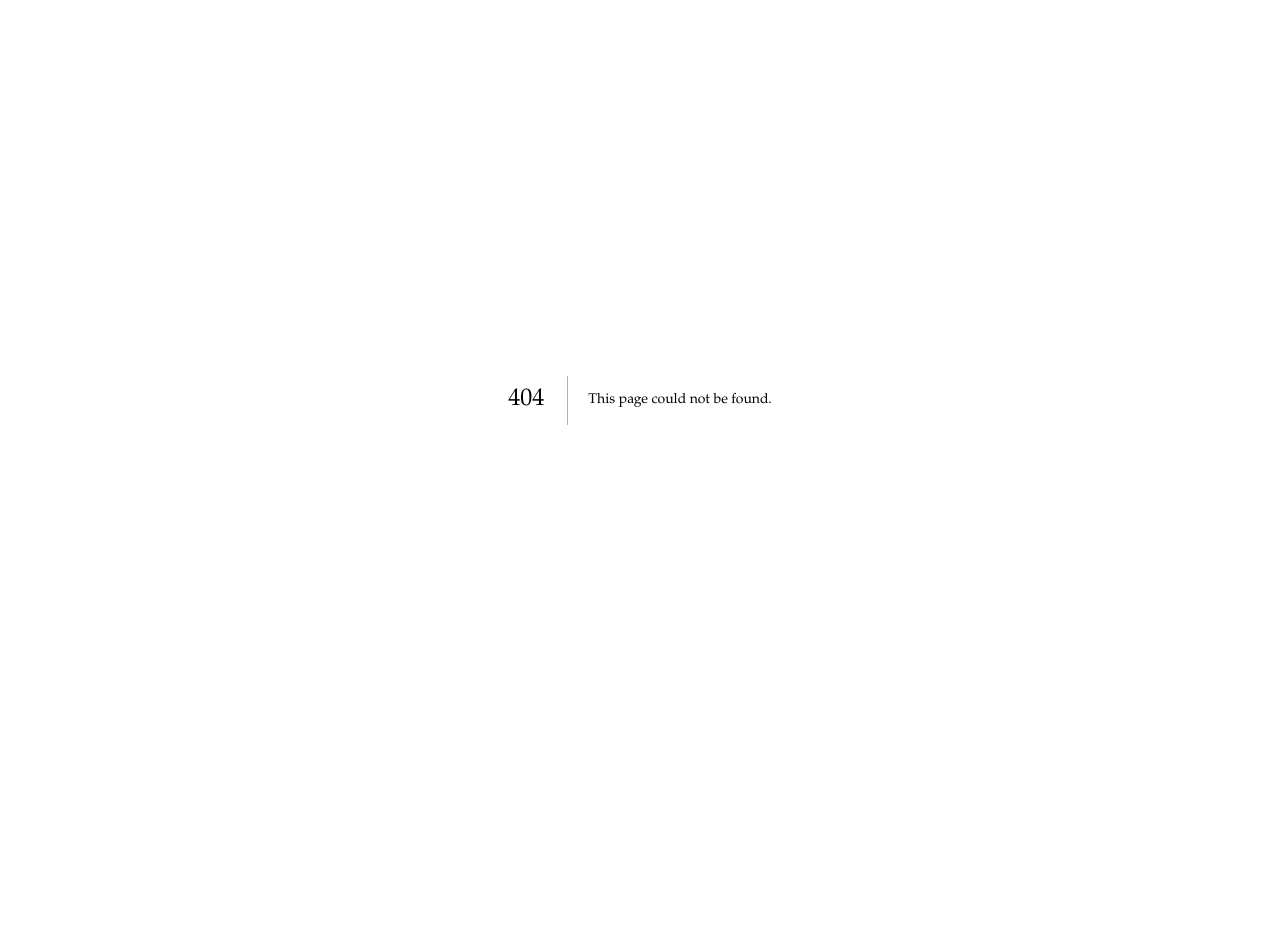
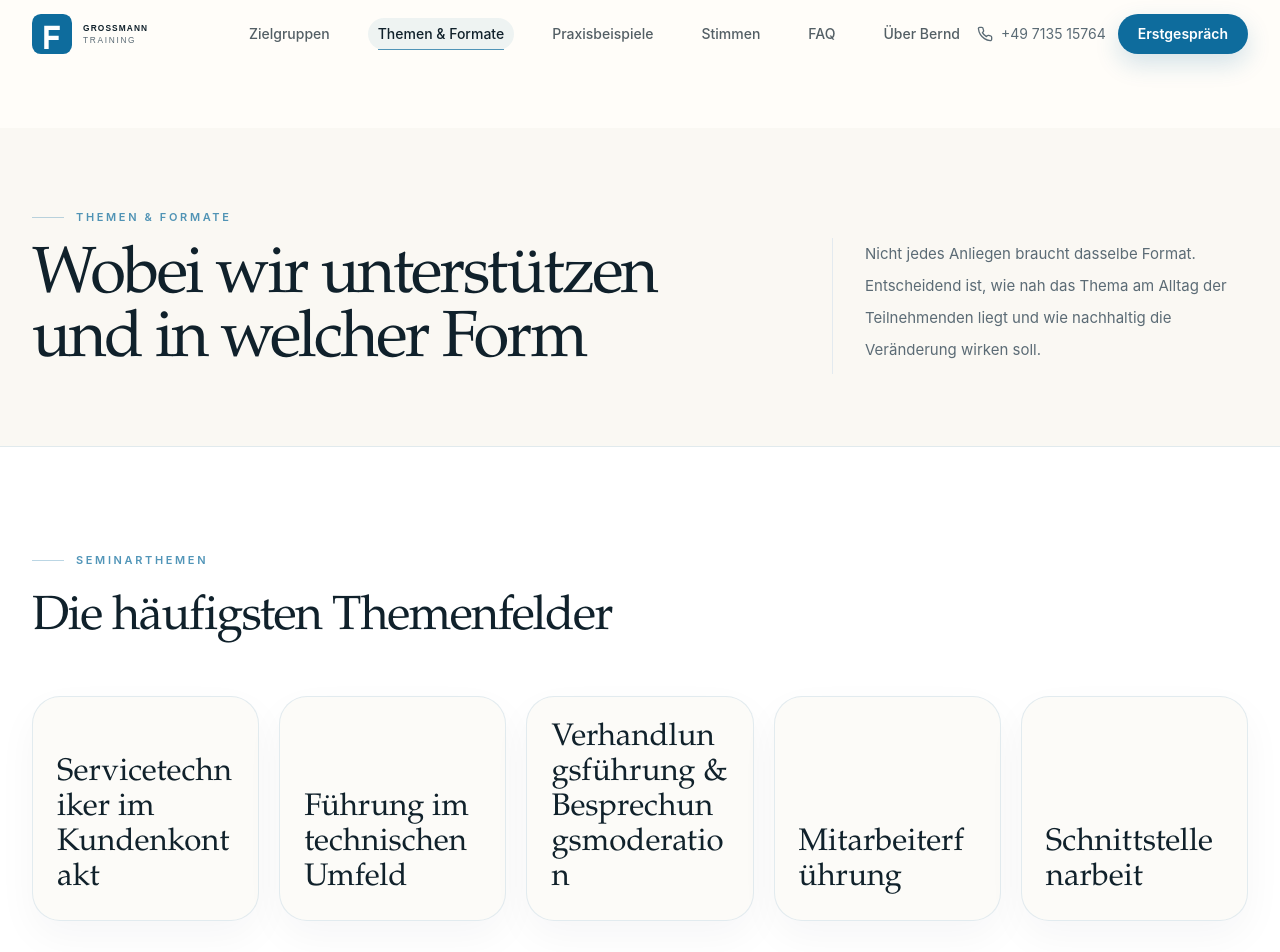
Before and after one commit to elephant-tech-labs/grossmann-training-v3, a Next.js app: page /themen-formate in a window 1280 px wide. Before the commit this address had no page. Shown: the top 952 px of the page. Before the commit the page ends 800 px from the top, so only its background shows below. Built offline with nearby package versions, Linux system fonts and the light colour scheme.

Commit message:
Add polished target-groups and formats pages

```diff
--- /dev/null
+++ b/app/themen-formate/page.tsx
@@ -0,0 +1,131 @@
+import type { Metadata } from "next"
+import PageCtaPanel from "@/components/page-cta-panel"
+import PageHero from "@/components/page-hero"
+import SectionEyebrow from "@/components/section-eyebrow"
+import SiteShell from "@/components/site-shell"
+
+const seminarTopics = [
+  "Servicetechniker im Kundenkontakt",
+  "Führung im technischen Umfeld",
+  "Verhandlungsführung & Besprechungsmoderation",
+  "Mitarbeiterführung",
+  "Schnittstellenarbeit",
+]
+
+const formats = [
+  {
+    title: "Seminare",
+    body: "Praxisnahe Trainings mit realen Situationen aus dem technischen Alltag. Für Service, Projekt, Führung und Kundenkontakt.",
+  },
+  {
+    title: "Team- & Niederlassungsentwicklung",
+    body: "Teamtage, Niederlassungsworkshops und Entwicklungsprogramme, wenn gemeinsame Sprache und gemeinsame Haltung entstehen sollen.",
+  },
+  {
+    title: "Persönliches Coaching",
+    body: "Tages- oder Halbtagestreffen für Führungssituationen, schwierige Gesprächsanlässe oder individuelle Schärfung von Wirkung und Klarheit.",
+  },
+]
+
+const decisionPoints = [
+  {
+    title: "Wenn es um direkte Praxisrelevanz geht",
+    body: "Ausgangspunkt sind echte Fälle, keine künstlichen Standardbeispiele. Die Formate müssen sich an den nächsten Arbeitstag anschließen lassen.",
+  },
+  {
+    title: "Wenn Transfer wichtig ist",
+    body: "Ein einzelnes Seminar kann reichen. In komplexeren Situationen sind Follow-ups, Teamtage oder mehrstufige Programme sinnvoller.",
+  },
+  {
+    title: "Wenn größere Einheiten beteiligt sind",
+    body: "Für größere Entwicklungsprogramme können bei Bedarf weitere erfahrene Kollegen eingebunden werden.",
+  },
+]
+
+export const metadata: Metadata = {
+  title: "Themen & Formate | Grossmann Training",
+  description:
+    "Seminare, Team- und Niederlassungsentwicklung sowie persönliches Coaching für technische Teams, Führungskräfte und Serviceumfelder.",
+}
+
+export default function ThemenFormatePage() {
+  return (
+    <SiteShell>
+      <main className="pt-28 sm:pt-32">
+        <PageHero
+          eyebrow="Themen & Formate"
+          title="Wobei wir unterstützen und in welcher Form"
+          body="Nicht jedes Anliegen braucht dasselbe Format. Entscheidend ist, wie nah das Thema am Alltag der Teilnehmenden liegt und wie nachhaltig die Veränderung wirken soll."
+        />
+
+        <section className="bg-white py-18 sm:py-24">
+          <div className="mx-auto max-w-7xl px-4 sm:px-6 lg:px-8">
+            <div className="grid gap-8 lg:grid-cols-12 lg:items-end">
+              <div className="lg:col-span-7">
+                <SectionEyebrow>Seminarthemen</SectionEyebrow>
+                <h2 className="mt-5 font-display text-3xl font-light leading-tight tracking-[-0.03em] sm:text-5xl">
+                  Die häufigsten Themenfelder
+                </h2>
+              </div>
+            </div>
+
+            <div className="mt-12 grid gap-5 md:grid-cols-2 xl:grid-cols-5">
+              {seminarTopics.map((topic) => (
+                <div key={topic} className="soft-card flex min-h-[190px] items-end p-6">
+                  <p className="font-display text-[1.6rem] font-medium leading-[1.12] text-foreground [overflow-wrap:anywhere] sm:text-[1.95rem]">
+                    {topic}
+                  </p>
+                </div>
+              ))}
+            </div>
+          </div>
+        </section>
+
+        <section className="border-y border-border/70 bg-[#f3efe6] py-18 sm:py-24">
+          <div className="mx-auto max-w-7xl px-4 sm:px-6 lg:px-8">
+            <div className="grid gap-8 lg:grid-cols-12 lg:items-end">
+              <div className="lg:col-span-7">
+                <SectionEyebrow>Veranstaltungsformen</SectionEyebrow>
+                <h2 className="mt-5 font-display text-3xl font-light leading-tight tracking-[-0.03em] sm:text-5xl">
+                  Welche Form sinnvoll sein kann
+                </h2>
+              </div>
+            </div>
+
+            <div className="mt-12 grid gap-5 lg:grid-cols-3 lg:gap-6">
+              {formats.map((item) => (
+                <div key={item.title} className="white-card p-7 sm:p-8">
+                  <h3 className="font-display text-2xl font-medium leading-snug text-foreground">{item.title}</h3>
+                  <p className="mt-4 text-[15px] leading-8 text-muted-foreground">{item.body}</p>
+                </div>
+              ))}
+            </div>
+          </div>
+        </section>
+
+        <section className="bg-white py-18 sm:py-24">
+          <div className="mx-auto max-w-7xl px-4 sm:px-6 lg:px-8">
+            <div className="grid gap-6 lg:grid-cols-3">
+              {decisionPoints.map((item) => (
+                <div key={item.title} className="soft-card p-7">
+                  <p className="text-[11px] font-semibold uppercase tracking-[0.24em] text-primary/72">Orientierung</p>
+                  <h3 className="mt-5 font-display text-2xl font-medium leading-snug text-foreground">{item.title}</h3>
+                  <p className="mt-4 text-[15px] leading-8 text-muted-foreground">{item.body}</p>
+                </div>
+              ))}
+            </div>
+          </div>
+        </section>
+
+        <PageCtaPanel
+          eyebrow="Kontaktimpuls"
+          title="Das passende Format klärt sich am besten an der konkreten Situation."
+          primaryHref="/kontakt"
+          primaryLabel="Erstgespräch anfragen"
+          secondaryHref="/praxisbeispiele"
+          secondaryLabel="Praxisbeispiele ansehen"
+        />
+      </main>
+    </SiteShell>
+  )
+}
```
